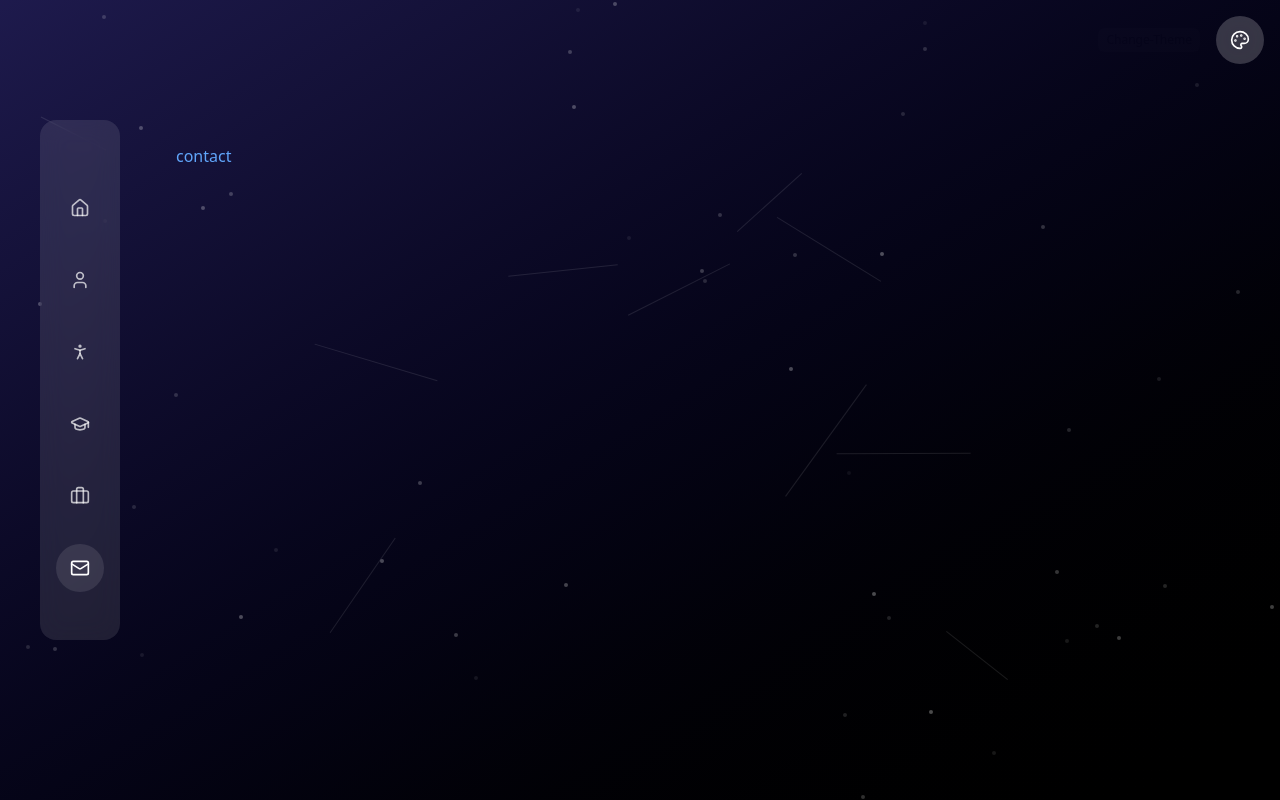
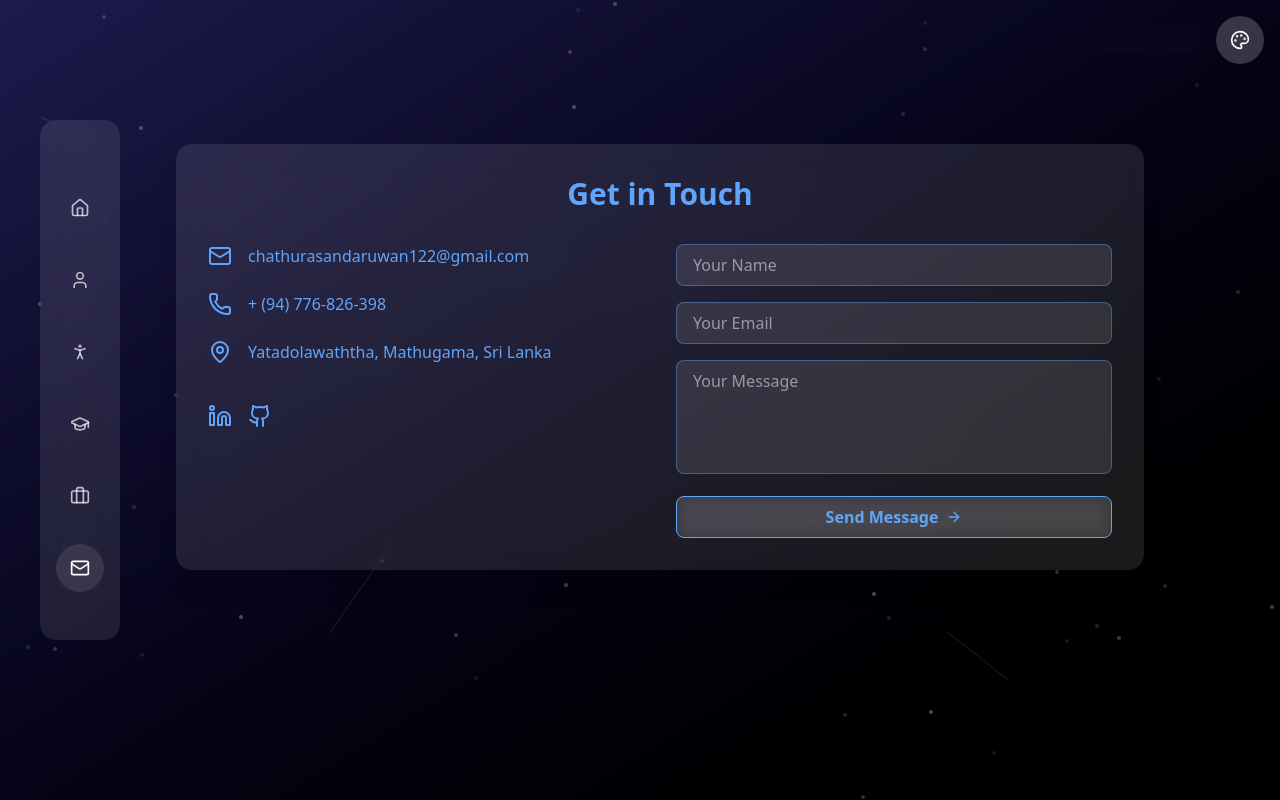
Before and after one commit to chathurasandaruwan/My-portfolio-React, a React (Vite) app: page /contact in a window 1280 px wide. Built offline with nearby package versions, Linux system fonts and the light colour scheme.

Commit message:
finish contact me section ui

```diff
--- a/src/components/Contact.tsx
+++ b/src/components/Contact.tsx
@@ -1,4 +1,5 @@
 import {useColor} from "../context/ColorContext.tsx";
+import {ArrowRight, Github, Linkedin, Mail, MapPin, Phone} from "lucide-react";
 
 export function Contact() {
     const {color} = useColor()
@@ -15,8 +16,81 @@ export function Contact() {
                 className="container mx-auto px-4 py-18 md:py-16"
                 style={{color: themeColor}}
             >
-                contact
+                <div className="bg-white/10 backdrop-blur-lg rounded-2xl p-8 shadow-xl">
+                    <h2 className="text-3xl font-bold mb-8 text-center">Get in Touch</h2>
+
+                    <div className="grid md:grid-cols-2 gap-8">
+                        {/* Contact Information */}
+                        <div className="space-y-6">
+                            <div className="flex items-center space-x-4 ">
+                                <Mail className="w-6 h-6"/>
+                                <span className="hover:text-white transition-colors">
+                                    chathurasandaruwan122@gmail.com
+                                </span>
+                            </div>
+
+                            <div className="flex items-center space-x-4">
+                                <Phone className="w-6 h-6"/>
+                                <span className="hover:text-white transition-colors">
+                                    + (94) 776-826-398
+                                </span>
+                            </div>
+
+                            <div className="flex items-center space-x-4">
+                                <MapPin className="w-6 h-6"/>
+                                <span>Yatadolawaththa, Mathugama, Sri Lanka</span>
+                            </div>
+
+                            <div className="flex space-x-4 pt-4">
+                                <a
+                                    href="https://linkedin.com"
+                                    target="_blank"
+                                    rel="noopener noreferrer"
+                                >
+                                    <Linkedin className="w-6 h-6 hover:cursor-pointer hover:scale-110"/>
+                                </a>
+                                <a
+                                    href="https://github.com"
+                                    target="_blank"
+                                    rel="noopener noreferrer"
+                                >
+                                    <Github className="w-6 h-6 hover:cursor-pointer hover:scale-110"/>
+                                </a>
+                            </div>
+                        </div>
+
+                        {/* Contact Form */}
+                        <form className="space-y-4">
+                            <input
+                                type="text"
+                                placeholder="Your Name"
+                                className="w-full px-4 py-2 bg-white/10 border  rounded-lg focus:outline-none focus:border-white/40 text-white placeholder-white/50"
+                                style={{borderColor: `${themeColor}6A`}}
+                            />
+                            <input
+                                type="email"
+                                placeholder="Your Email"
+                                className="w-full px-4 py-2 bg-white/10 border rounded-lg focus:outline-none focus:border-white/40 text-white placeholder-white/50"
+                                style={{borderColor: `${themeColor}6A`}}
+                            />
+                            <textarea
+                                placeholder="Your Message"
+                                rows={4}
+                                className="w-full px-4 py-2 bg-white/10 border rounded-lg focus:outline-none focus:border-white/40 text-white placeholder-white/50 resize-none"
+                                style={{borderColor: `${themeColor}6A`}}
+                            ></textarea>
+                            <button
+                                type="submit"
+                                className="w-full bg-white/10 group/btn hover:bg-white/30 border inline-flex items-center font-semibold py-2 px-4 justify-center hover:cursor-pointer rounded-lg transition-all duration-200 backdrop-blur-sm"
+                                style={{borderColor: themeColor}}
+                            >
+                                Send Message
+                                <ArrowRight className="ml-2 h-4 w-4 transition-transform group-hover/btn:translate-x-1" />
+                            </button>
+                        </form>
+                    </div>
+                </div>
             </div>
         </section>
-);
+    );
 }
```
